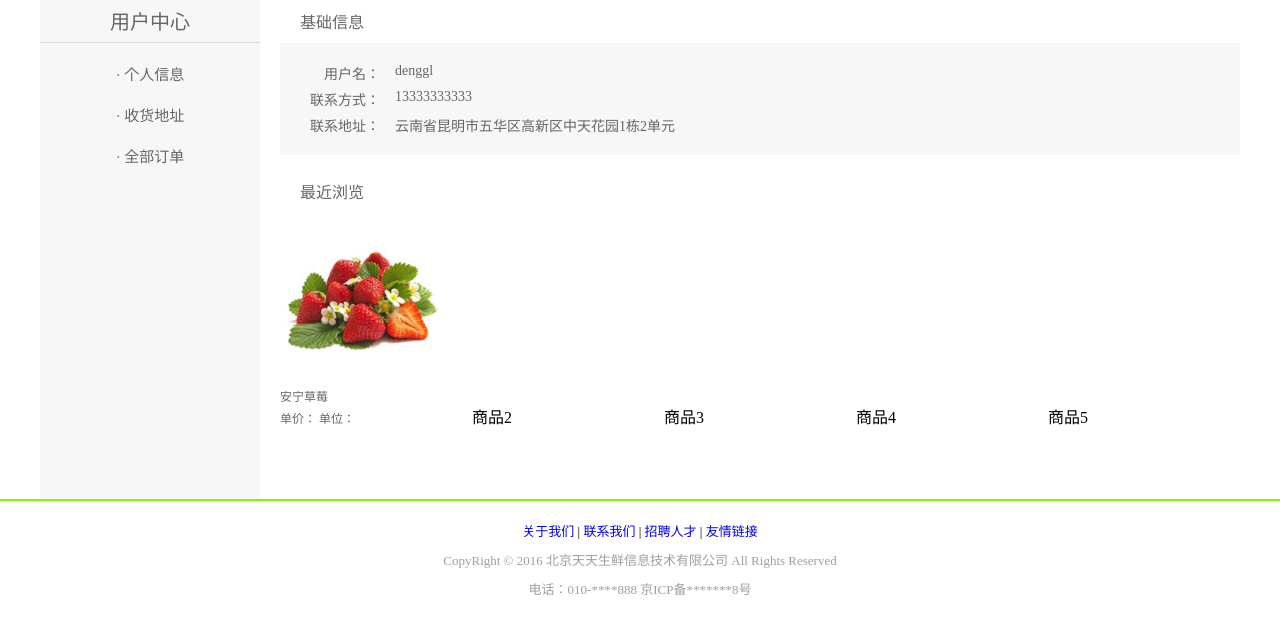
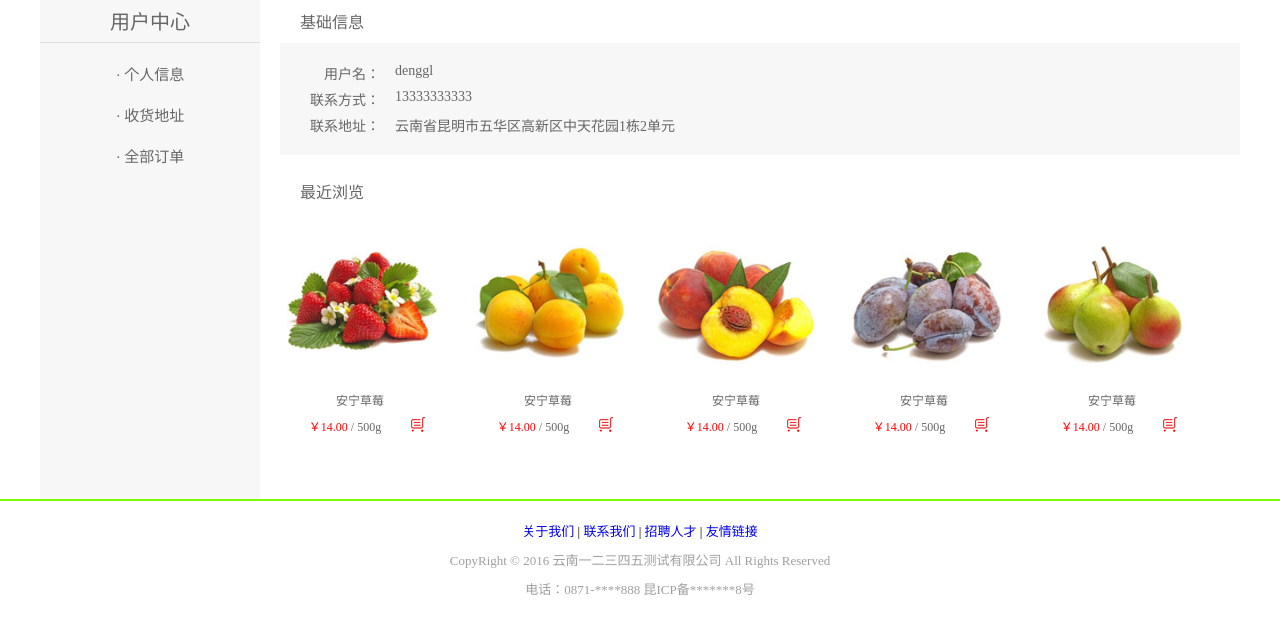
Before and after one commit to dengying721/dailyfresh, a Django app: page /user/info in a window 1280 px wide. Shown: the part 156-800 px from the top of the page. Run offline with Django 3.2, Linux system fonts and the light colour scheme.

Commit message:
用户中心样式调整

```diff
--- a/static/css/main1.css
+++ b/static/css/main1.css
@@ -401,6 +401,9 @@
 .main_con .left_menu ul li a:hover {
 	color: lightcoral;
 }
+.main_con .left_menu ul .active {
+	color: orangered;
+}
 .main_con .right_content {
 	width: 960px;
 	height: 500px;
@@ -448,22 +451,39 @@
 	height: 280px;
 }
 .main_con .right_content .recent_view_goods ul li{
-	display: inline-block;
+	/*display: inline-block;*/
 	width: 188px;
 	height: 240px;
+	float: left;
 }
 .main_con .right_content .recent_view_goods ul li a{
 	height: 160px;
+	color: #666;
+}
+.main_con .right_content .recent_view_goods ul li a:hover{
+	color: lightcoral;
 }
 .main_con .right_content .recent_view_goods ul li img{
 	width: 160px;
 	height: 160px;
 }
 .main_con .right_content .recent_view_goods ul li h4,.goods_operation{
-	position: relative;
-	margin-top: 4px;
+	/*position: relative;*/
+	width: 160px;
+	margin: 8px 0;
 	font-size: 12px;
-	color:#666;
+	color: #666;
+	text-align: center;
+}
+.price {
+	color: red;
+}
+.main_con .right_content .recent_view_goods ul li .goods_operation .add_goods {
+	background: url("/static/images/shop_cart.png") no-repeat;
+	width: 15px;
+	height: 15px;
+	float: right;
+	margin-right: 15px;
 }
 body {
 	width: 100%;
--- a/templates/base_foot.html
+++ b/templates/base_foot.html
@@ -20,8 +20,8 @@
 			<span>|</span>
 			<a href="#">友情链接</a>
 		</div>
-		<p>CopyRight © 2016 北京天天生鲜信息技术有限公司 All Rights Reserved</p>
-		<p>电话：010-****888    京ICP备*******8号</p>
+		<p>CopyRight © 2016 云南一二三四五测试有限公司 All Rights Reserved</p>
+		<p>电话：0871-****888    昆ICP备*******8号</p>
          {% block foot %} {% endblock foot %}
 	</div>
 </body>
--- a/templates/df_user/user_info1.html
+++ b/templates/df_user/user_info1.html
@@ -27,7 +27,7 @@
         <div class="left_menu">
             <h3>用户中心</h3>
             <ul>
-                <li><a href="{% url 'df_user:user_info' %}">· 个人信息</a></li>
+                <li class="active"><a href="{% url 'df_user:user_info' %}">· 个人信息</a></li>
                 <li><a href="{% url 'df_user:user_site' %}">· 收货地址</a></li>
                 <li><a href="{% url 'df_user:user_order' %}">· 全部订单</a></li>
             </ul>
@@ -52,17 +52,49 @@
                 <ul>
                     <li>
                         <a href="#"><img src="/static/images/goods/goods003.jpg"></a>
-                        <h4> 安宁草莓 </h4>
-                        <div class="goods_operation" style="display: inline-block">
-                            <span>单价：</span>
-                            <span>单位：</span>
-                            <a href="#"></a>
+                        <h4><a href="#">安宁草莓</a></h4>
+                        <div class="goods_operation">
+                            <span class="price">￥14.00</span>
+                            <span>/ 500g</span>
+                            <a href="#" class="add_goods" title="加入购物车"></a>
                         </div>
                     </li>
-                    <li>商品2</li>
-                    <li>商品3</li>
-                    <li>商品4</li>
-                    <li>商品5</li>
+                    <li>
+                        <a href="#"><img src="/static/images/goods/goods004.jpg"></a>
+                        <h4><a href="#">安宁草莓</a></h4>
+                        <div class="goods_operation">
+                            <span class="price">￥14.00</span>
+                            <span>/ 500g</span>
+                            <a href="#" class="add_goods" title="加入购物车"></a>
+                        </div>
+                    </li>
+                    <li>
+                        <a href="#"><img src="/static/images/goods/goods005.jpg"></a>
+                        <h4><a href="#">安宁草莓</a></h4>
+                        <div class="goods_operation">
+                            <span class="price">￥14.00</span>
+                            <span>/ 500g</span>
+                            <a href="#" class="add_goods" title="加入购物车"></a>
+                        </div>
+                    </li>
+                    <li>
+                        <a href="#"><img src="/static/images/goods/goods006.jpg"></a>
+                        <h4><a href="#">安宁草莓</a></h4>
+                        <div class="goods_operation">
+                            <span class="price">￥14.00</span>
+                            <span>/ 500g</span>
+                            <a href="#" class="add_goods" title="加入购物车"></a>
+                        </div>
+                    </li>
+                    <li>
+                        <a href="#"><img src="/static/images/goods/goods007.jpg"></a>
+                        <h4><a href="#">安宁草莓</a></h4>
+                        <div class="goods_operation">
+                            <span class="price">￥14.00</span>
+                            <span>/ 500g</span>
+                            <a href="#" class="add_goods" title="加入购物车"></a>
+                        </div>
+                    </li>
                 </ul>
             </div>
         </div>
```
